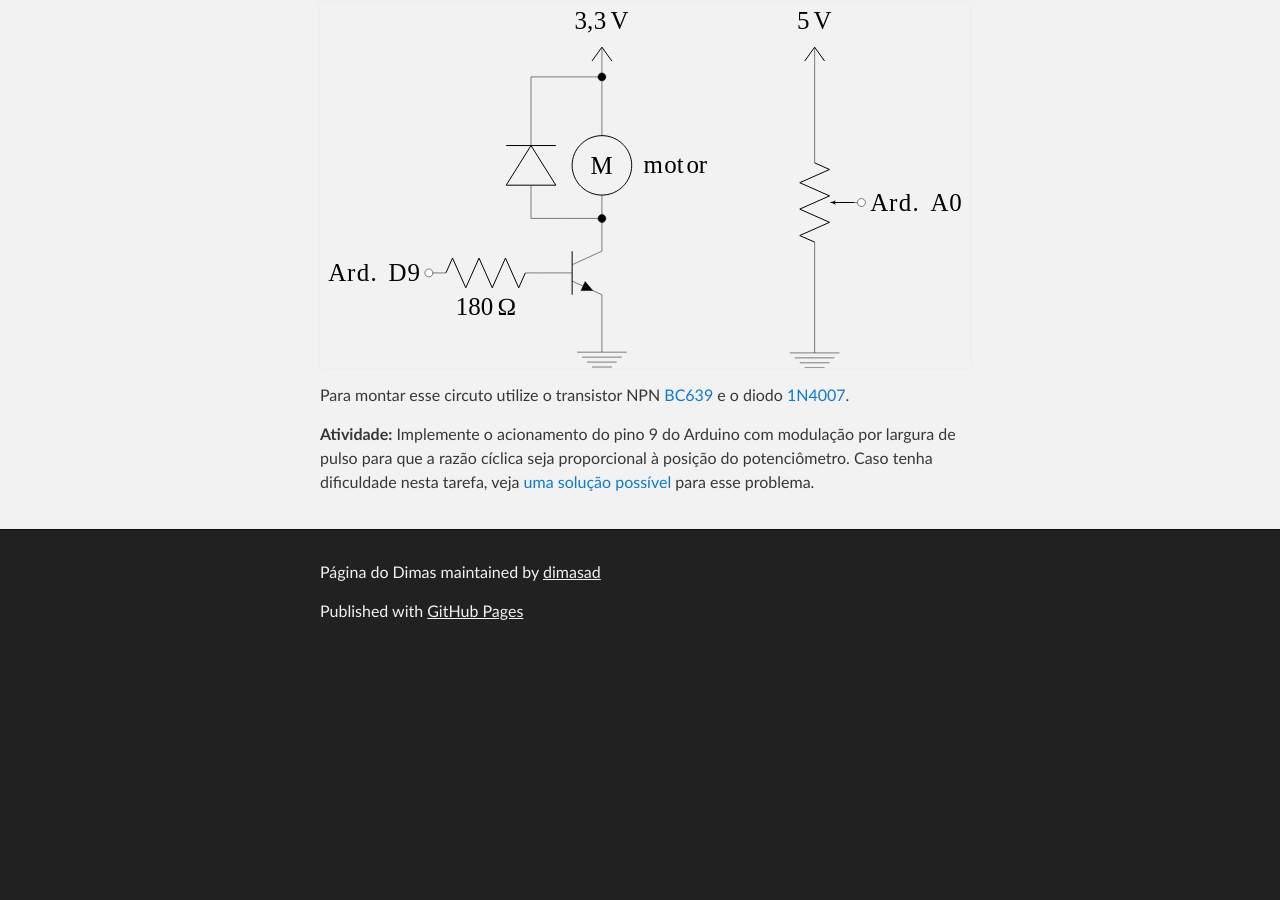
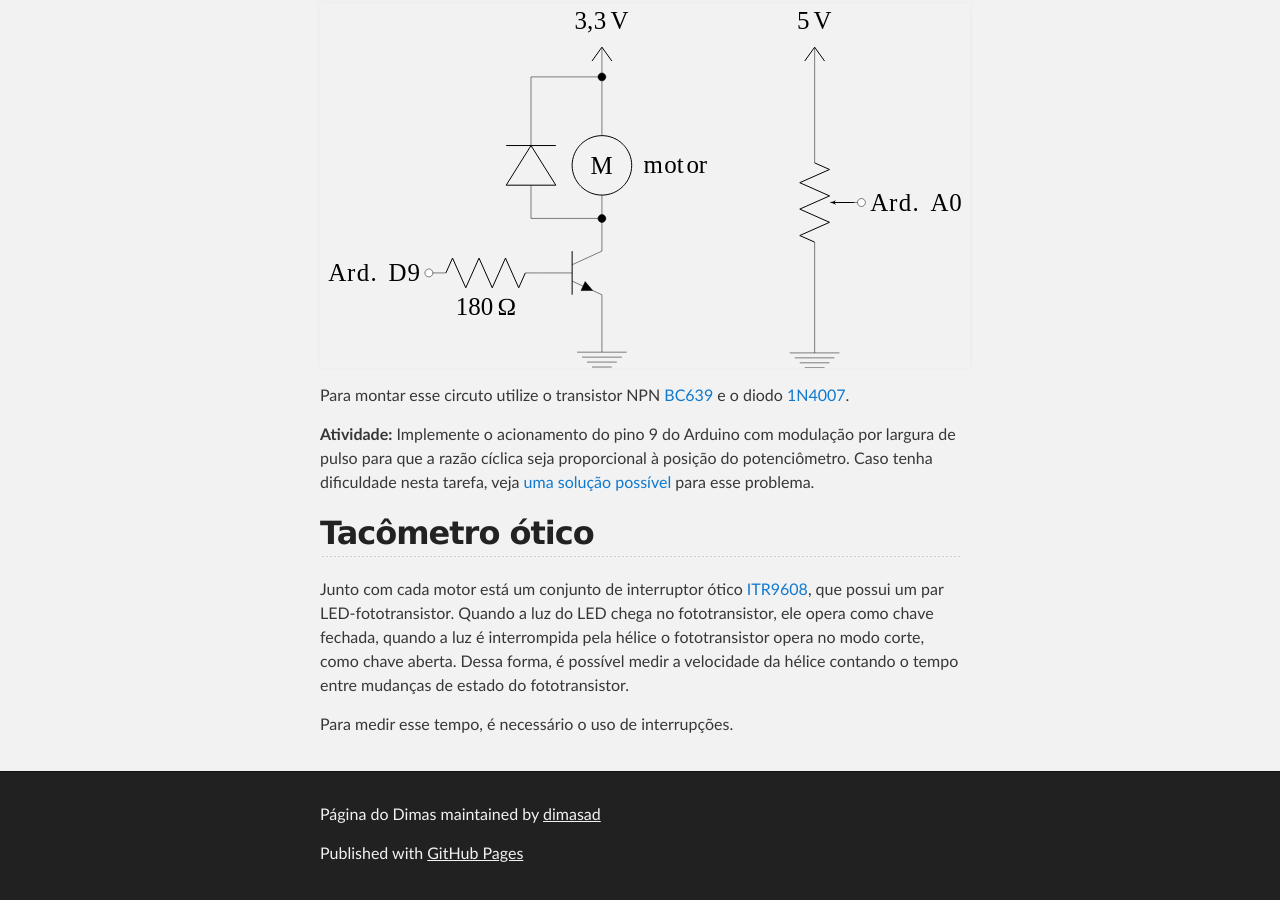
Before and after one commit to dimasad/dimasad.github.io.OLD, a Jekyll site: the page built from _aulas/pratica3.md, in a window 1280 px wide and 900 px high, scrolled down 1858 px. Built offline with Jekyll 4.4.1, drawn with Linux system fonts in a browser that asks for light colours; before the commit the page ends 2516 px from its top, so only the background shows below that.

Commit message:
Adição de mais conteúdo na pratica 3.

```diff
--- a/_aulas/pratica3.md
+++ b/_aulas/pratica3.md
@@ -75,9 +75,22 @@ potenciômetro.
 Caso tenha dificuldade nesta tarefa, veja [uma solução possível][sol-pwd-pot]
 para esse problema.
 
+Tacômetro ótico
+---------------
+
+Junto com cada motor está um conjunto de interruptor ótico [ITR9608],
+que possui um par LED-fototransistor.
+Quando a luz do LED chega no fototransistor, ele opera como chave fechada,
+quando a luz é interrompida pela hélice o fototransistor opera no modo corte,
+como chave aberta.
+Dessa forma, é possível medir a velocidade da hélice contando o tempo entre
+mudanças de estado do fototransistor.
+
+Para medir esse tempo, é necessário o uso de interrupções.
 
 [BC639]: /assets/datasheet/BC639_npn.pdf
 [1N4007]: /assets/datasheet/1N4007_diode.pdf
+[ITR9608]: /assets/datasheet/ITR9608_optical_interrupter.pdf
 [pwm-img]: /assets/images/pwm_sparkfun.jpg
 [schem-motor-npn-pot]: /schem/motor-npn-pot.svg
 
```
